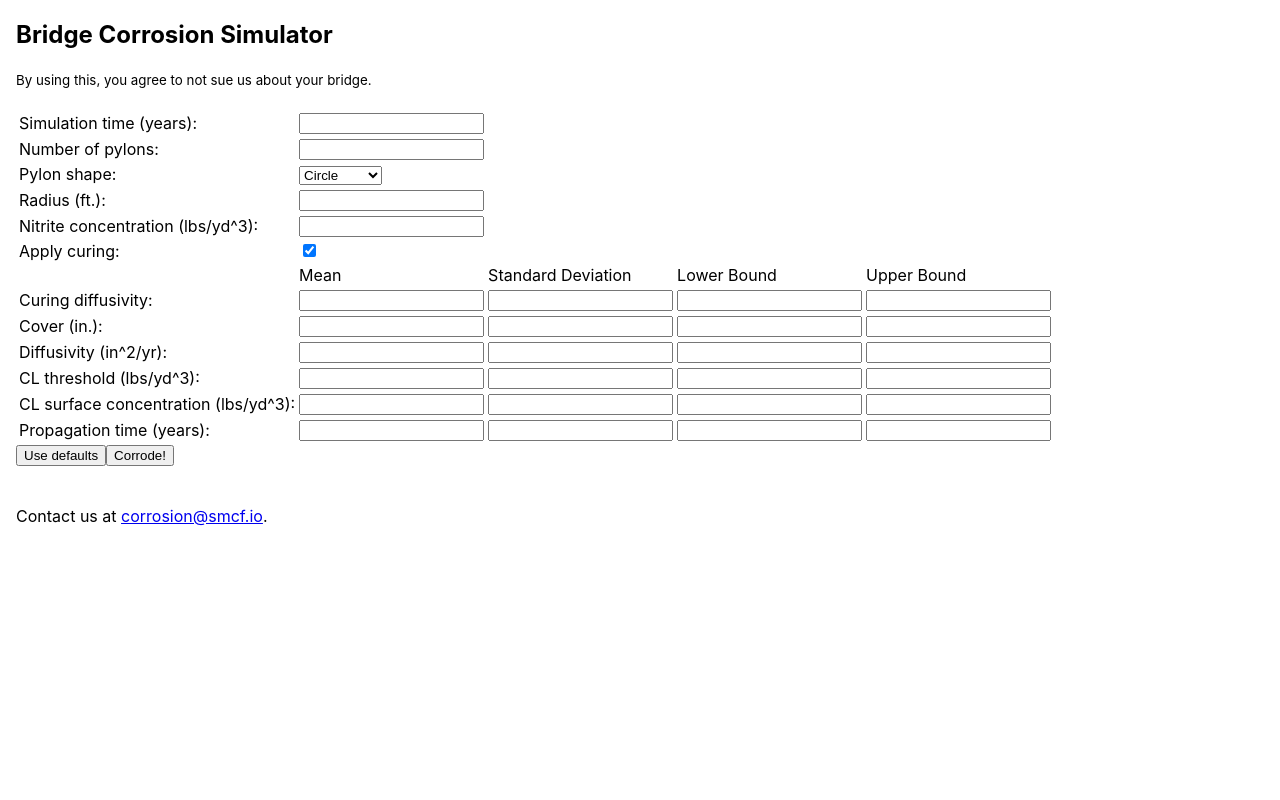
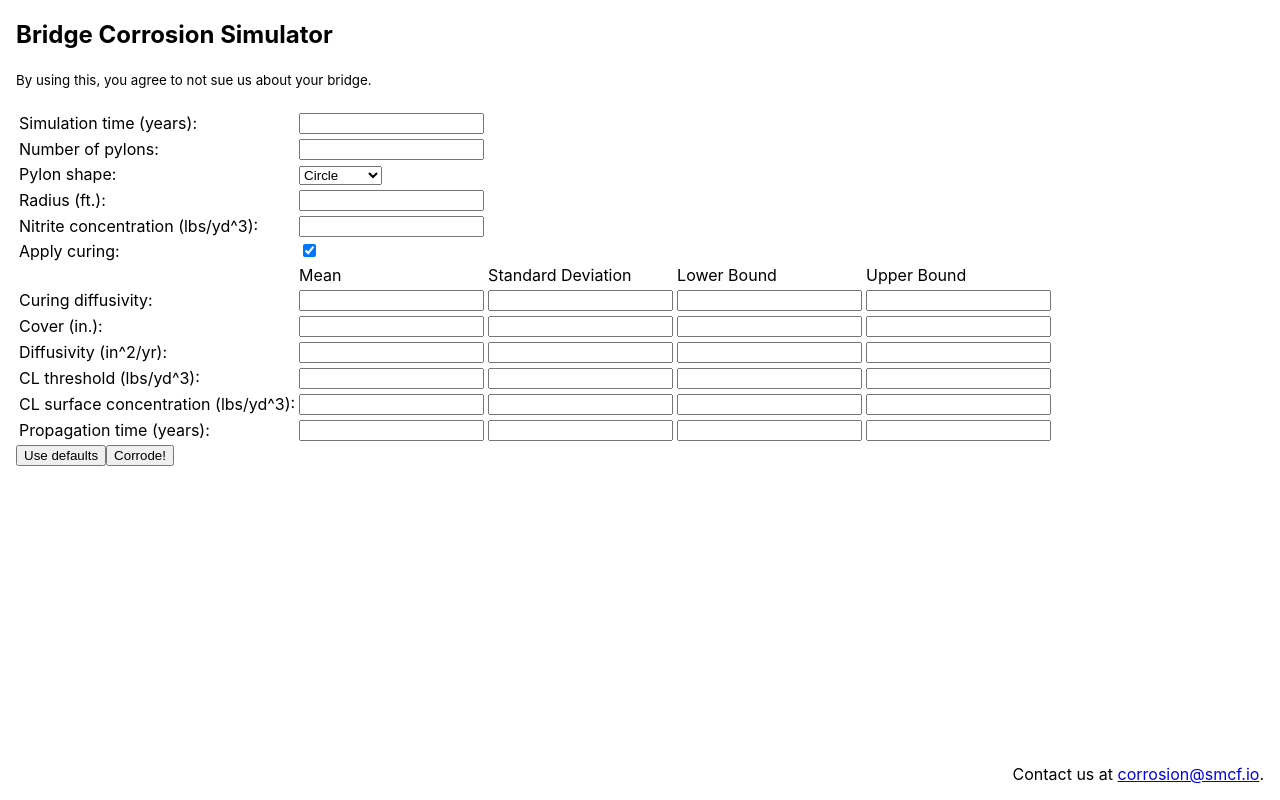
Before and after one commit to davityourway/Bridge-Corrosion-Simulator, a React (Create React App) app: page / in a window 1280 px wide. Built offline with nearby package versions, Linux system fonts and the light colour scheme.

Commit message:
Add loading indicator

```diff
--- a/src/App.tsx
+++ b/src/App.tsx
@@ -4,6 +4,7 @@ import {Chart} from "./components/Chart";
 
 const App = () => {
     const [result, setResult] = useState<number[][]>();
+    const [loading, setLoading] = useState(false);
     const [data, setData] = useState<{ year: number; elements: number }[]>();
     useEffect(() => {
         if (result) setData(result[0].map((el: number, i: number) => ({year: result[1][i], elements: el})))
@@ -15,11 +16,12 @@ const App = () => {
             <small>By using this, you agree to not sue us about your bridge.</small>
         </header>
         <br/>
-        <Form setResult={setResult}/>
+        <Form setResult={setResult} setLoading={setLoading}/>
         <br/>
-        {data && <Chart data={data}/>}
+        {loading && <>loading...</>}
+        {data && !loading && <Chart data={data}/>}
         <br/>
-        Contact us at <a href="mailto:corrosion@smcf.io">corrosion@smcf.io</a>.
+        <footer>Contact us at <a href="mailto:corrosion@smcf.io">corrosion@smcf.io</a>.</footer>
     </main>;
 };
 
--- a/src/components/Form.tsx
+++ b/src/components/Form.tsx
@@ -6,6 +6,7 @@ import {defaults} from "../resources/test_params";
 
 interface FormProps {
     setResult: Dispatch<SetStateAction<any>>
+    setLoading: Dispatch<SetStateAction<boolean>>
 }
 
 enum PylonShape {
@@ -18,7 +19,9 @@ export const Form: React.FC<FormProps> = props => {
     const [pylonShape, setShape] = useState<PylonShape>(PylonShape.CIRCLE);
     const [applyCuring, setApplyCuring] = useState(true);
     const {handleSubmit, register, setValue} = useForm();
-    const onSubmit = async (data: any) => props.setResult(await doFetch('/corrode', {
+    const onSubmit = async (data: any) => {
+        props.setLoading(true);
+        doFetch('/corrode', {
             corner_diff_boost: 0.003,
             circle_diff_boost: 0.8,
             crack_rate: 0.05,
@@ -36,7 +39,11 @@ export const Form: React.FC<FormProps> = props => {
                 trunc_high: 0.1
             },
             ...data
-    }))
+        }).then(result => {
+            props.setResult(result);
+            props.setLoading(false)
+        });
+    }
     const populateDefaultValues = async () => {
         await setShape(defaults.shape as PylonShape)
         await setValue('shape', PylonShape.SLAB)
--- a/src/index.css
+++ b/src/index.css
@@ -6,3 +6,9 @@ body {
   -webkit-font-smoothing: antialiased;
   -moz-osx-font-smoothing: grayscale;
 }
+
+footer {
+  bottom: 1rem;
+  position: absolute;
+  right: 1rem;
+}
```
Lines whose indentation alone changed are shown as unchanged.
